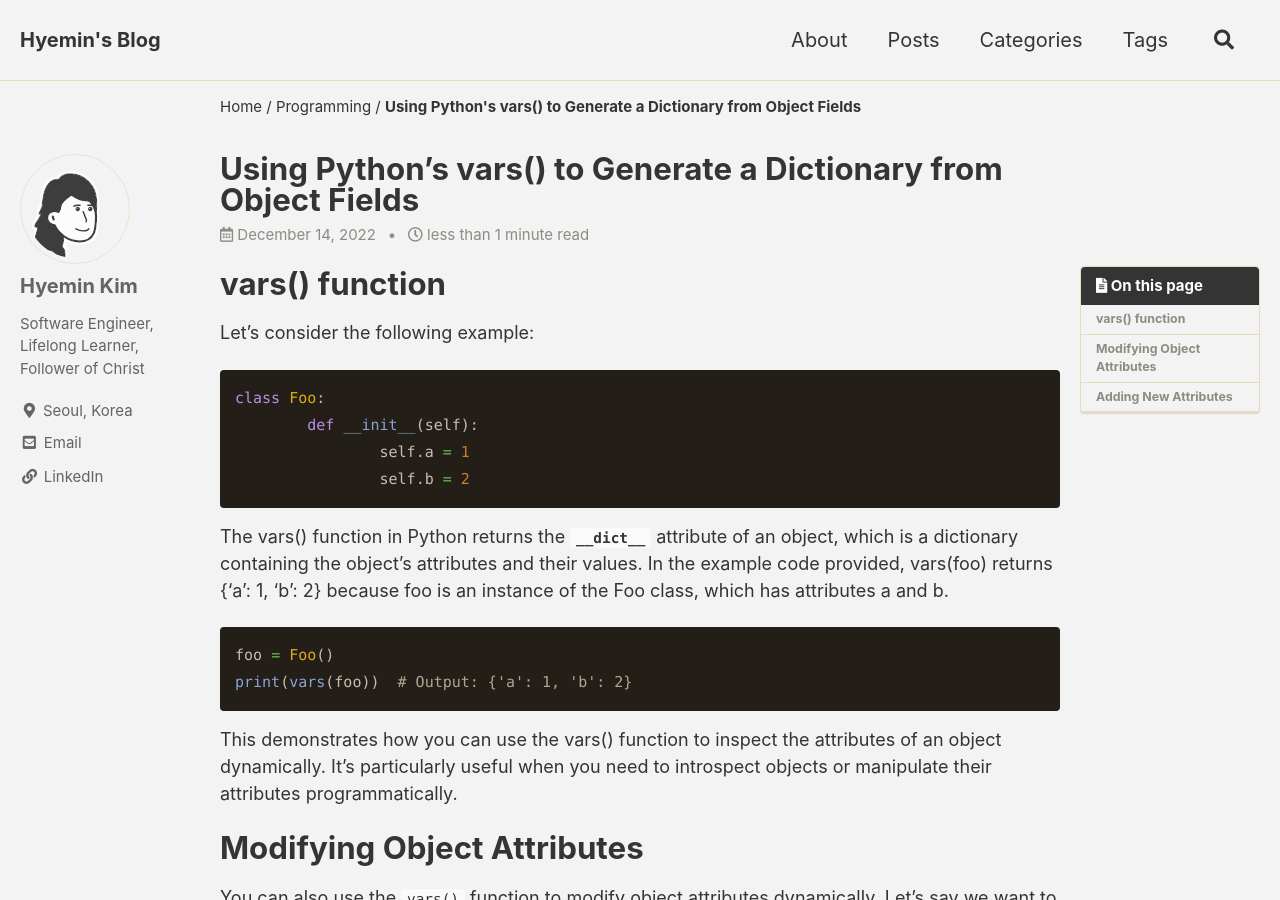
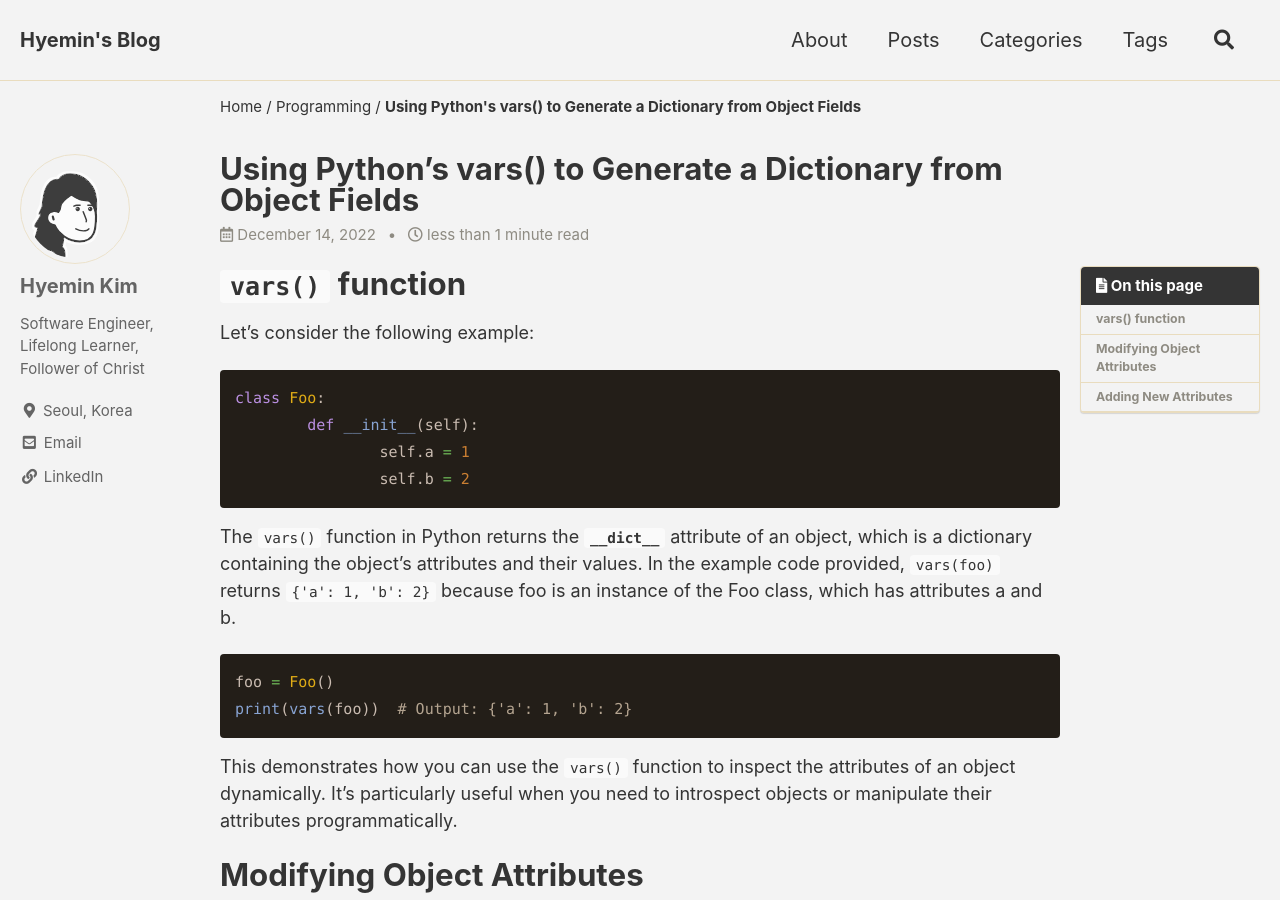
Before and after one commit to hkim-dev/hkim-dev.github.io, a Jekyll site: the page built from _posts/2022-12-13-Using Python's vars() to Generate a Dictionary from Object Fields.md, in a window 1280 px wide and 900 px high. Built offline with Jekyll 4.4.1, drawn with Linux system fonts in a browser that asks for light colours; cached includes are drawn as plain includes; emoji names are drawn with the system emoji font; comment, search, counter and statistics services are not loaded.

Commit message:
minor fixgit add -A

````diff
--- a/_posts/2022-12-13-Using Python's vars() to Generate a Dictionary from Object Fields.md
+++ b/_posts/2022-12-13-Using Python's vars() to Generate a Dictionary from Object Fields.md
@@ -10,7 +10,7 @@ toc: true
 toc_sticky: true
 ---
 
-# vars() function
+# `vars()` function
 
 Let’s consider the following example:
 
@@ -21,14 +21,14 @@ class Foo:
 		self.b = 2
 ```
 
-The vars() function in Python returns the **`__dict__`** attribute of an object, which is a dictionary containing the object's attributes and their values. In the example code provided, vars(foo) returns {'a': 1, 'b': 2} because foo is an instance of the Foo class, which has attributes a and b.
+The `vars()` function in Python returns the **`__dict__`** attribute of an object, which is a dictionary containing the object's attributes and their values. In the example code provided, `vars(foo)` returns `{'a': 1, 'b': 2}` because foo is an instance of the Foo class, which has attributes a and b.
 
 ```python
 foo = Foo()
 print(vars(foo))  # Output: {'a': 1, 'b': 2}
 ```
 
-This demonstrates how you can use the vars() function to inspect the attributes of an object dynamically. It's particularly useful when you need to introspect objects or manipulate their attributes programmatically.
+This demonstrates how you can use the `vars()` function to inspect the attributes of an object dynamically. It's particularly useful when you need to introspect objects or manipulate their attributes programmatically.
 
 # Modifying Object Attributes
 
````
